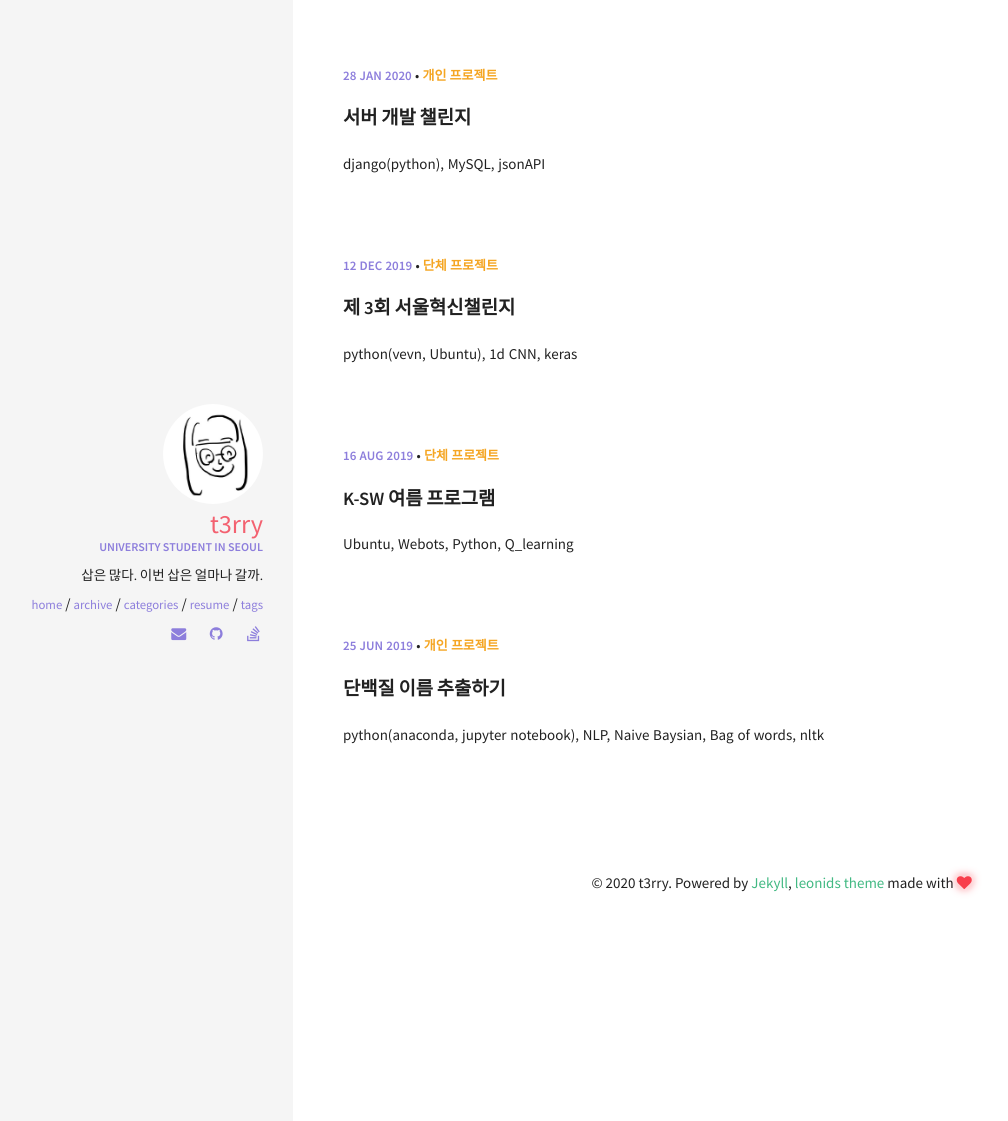
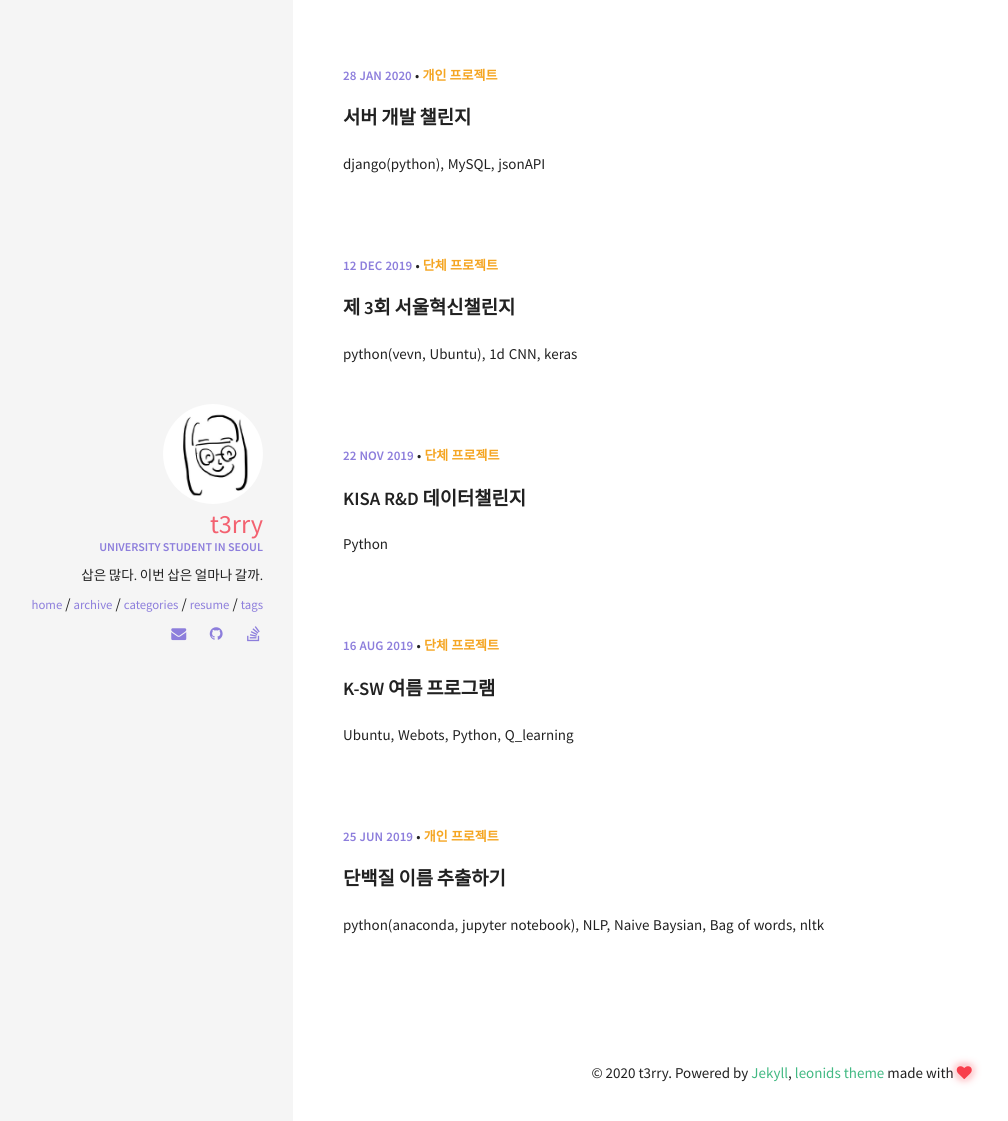
Before and after one commit to AMYMEME/AMYMEME.github.io, a Jekyll site: the page built from index.html, in a window 1280 px wide and 1129 px high. Shown: the top 1121 px of the window, without its empty margins (7-1015 px from the left). Built offline with Jekyll 4.4.1, drawn with Linux system fonts in a browser that asks for light colours; part of the change alters nothing that is shown.

Commit message:
new post

```diff
--- /dev/null
+++ b/_posts/2019-11-22-K_cyber_security_challenge_2019.md
@@ -0,0 +1,62 @@
+---
+layout: post
+title: KISA R&D 데이터챌린지
+excerpt: "Python"
+categories: [단체 프로젝트]
+comments: true
+share : false
+---
+
+이 글은 회상글이다. 지금은 2020년이지만 2019년에 수행했던 프로젝트에 대해 회상해보려고 한다.
+{: .notice}
+
+## 시작
+이 대회에 대해서는 예전부터 알고는 있었는데, 애초에 자동차 보안에 관련된
+대회가 별로 없어서 기억하고 있다. 대회에 엄청 많은 부문들이 있는걸로 아는데, 난 그중에서 **융합보안트랙 자동차용
+침입 탐지 중 차량 내부 네트워크 부문**에 ~~팀장겸~~ 참여했었다.
+
+## 과정
+> R&D 데이터 챌린지 자체가 차량 내부 네트워크 데이터셋(`.csv` 패킷들 모여있는 파일)이 주어지는데,
+패킷 하나하나에 대해 **정상**인지 **비정상(악성)** 인지에 대해 플래그를 써서 제출하는 식으로 진행됐다.
+평가는 [F1-score](https://en.wikipedia.org/wiki/F1_score) 방식으로 채점한다.
+데이터셋은 *학습용(분석용, 정답 포함)* 이랑 *제출용*이 따로 있었으며, *차량별* 및 학습용은 *공격 유형별*로 제공되었다.
+
+
+### 온라인 예선 (2019.10.1~2019.11.8)
+일단 10월 첫째주에는 논문을 봤었다. 그리고 대회 파악을 좀 하고, 얘기를 나눠보다 AI를 써야 하나
+아닌가에 대한 이야기로 흘러갔던 것 같다. 일단 CAN 데이터 자체가 몇 바이트 안되기 때문에(최대 16바이트?)
+AI는 쓸 필요가 없지 않을까 했는데, ~~일단 짜보라는 의견이 있어서 1d `CNN`으로 짜갔다.
+결과는 정확도 망...~~
+그 외에 테스트 데이터에 정답지가 있으니까 `threshold`를 이용해서 정상 패킷 사이에서 비정상 패킷이 오는
+간격을 찾자는 의견이 있었고, 그리고 논문을 읽다가 `survival analysis`에 대한 접근법을 구현하기도 하고,
+해밍 디스턴스를 이용하기도 했다.
+그 외에 우리 팀에서 `RNN-LSTM`모델을 도입하기도 했었는데, `Word to Vector`를 이용했다.
+
+그 외에 내가 cnn 때려치고 짠 코드는 `Loose Ground Truth Algorithm`으로,
+**CAN 데이터 필드에서 등장하는 바이트만을 고려**하도록 하였다.
+원래 `Ground Truth Algorithm`은 정상적인 CAN 패킷들에서 CAN ID별
+Data field의 각각 Byte index에 올 수 있는 값을 산정하고,
+이를 Ground Truth로 지정하는 기법이다. 임의의 CAN 패킷들을 하나씩 비교하여 그 패킷이 Ground Truth
+범위 내에 포함되는 패킷이라면 정상, 그렇지 않을 경우 공격으로 탐지하는데,
+새롭게 등장하는 CAN 패킷들에 대해서는 오탐할 가능성이 높다고 생각하여
+필드의 인덱스는 고려하지 않도록 하였다.
+하지만 Gorund Truth든 Loose Ground Truth든 **둘 다 과거의 CAN 패킷들에 대해서만 고려를 하므로,
+새롭게 등장하는 CAN 패킷들에 대해서 오탐할 가능성이 있다**고 생각했다.
+
+### 오프라인 본선 (2019.11.22)
+예선은 통과했고, 본선은 롯데타워(~~너무 멀었다~~)에서 (~~아침에~~)진행했다.
+예선과 다르게 본선에서는 5회인가? 제출 횟수에 제한이 있었고, 결과를 바로 확인할 수 있게끔 만들어놨었다.
+오전 오후 진행해서 합산으로 계산했었는데,, , ,
+**지금까지 팀에서 했던 모든 기법들이 먹히지 않았다..**
+아마 새로운 공격기법이 추가되었거나, 암튼 데이터셋이 예선과 좀 차이가 많이 있었던 걸로 기억한다.
+*그리고 RNN으로 짠 알고리즘은 데이터셋이 너무 커서 시간안에 다 돌려보지도 못했다.(~~너무 아쉽다~~)*
+결국 각자가 짰던 알고리즘 결과를 확인하고, 짜집기해서 제일 결과 좋았던 걸로 제출했고,
+~~다행히~~ 두 팀 정도를 제외하고는 결과는 다른 팀도 마찬가지었고,
+겨우 최종 3위로 마무리해서 한국정보보호학회회장상과 같이 받았다.
+
+
+## 느낀점
+이후 연말에 팀끼리 모여서 뒤풀이했던 기억이 난다. 강남역 엄청 막혀서 1시간 넘게 늦은 듯..
+1등팀(단일팀) 분이 압도적으로 점수가 높았는데, 기법 발표 내용으로 나중에 한 번 짜보고 싶다.
+지금은 코로나다 인턴이다 겹쳐서 휴학하고 잠시 쉬고 있는데, 프로젝트 내용보니까 되게 허접해 보인다.
+그만큼 내가 성장했다고 믿고싶기는 한데, 앞으로 더 노력해야겠다.
--- a/_posts/2019-12-12-seoul_challenge_2019.md
+++ b/_posts/2019-12-12-seoul_challenge_2019.md
@@ -186,7 +186,7 @@ pip list를 확인해보니까 저거밖에 없어서 requirement.txt를 통해
 ## 정리
 ### 배운 것들과 느낀 점
 #### 팀원의 중요성
-이 프젝을 진행하기 직전 [R&D 데이터챌린지]({{ site.url }}/articles/2019-11-22-K_cyber_security_challenge_2019)(*포스트 아직 완성못해서 링크 안먹힘*)도 같이 진행했었는데, 여기서 1dCNN을 구현해보았지만 정확도가
+이 프젝을 진행하기 직전 [KISA R&D 데이터챌린지]({{ site.url }}/articles/2019-11-22-K_cyber_security_challenge_2019)(*포스트 아직 완성못해서 링크 안먹힘*)도 같이 진행했었는데, 여기서 1dCNN을 구현해보았지만 정확도가
 0에 가깝게 나와서 다른 방법을 사용했다.. 자세한 건 저 포스트에 써놨다.
 그래서 만약 내가 혼자서 구현하라고 했으면 못했을 것 같다.. 이 프젝에서 가장 팀원의 힘들 느낀 순간이 아니었을까 생각한다.
 
```
